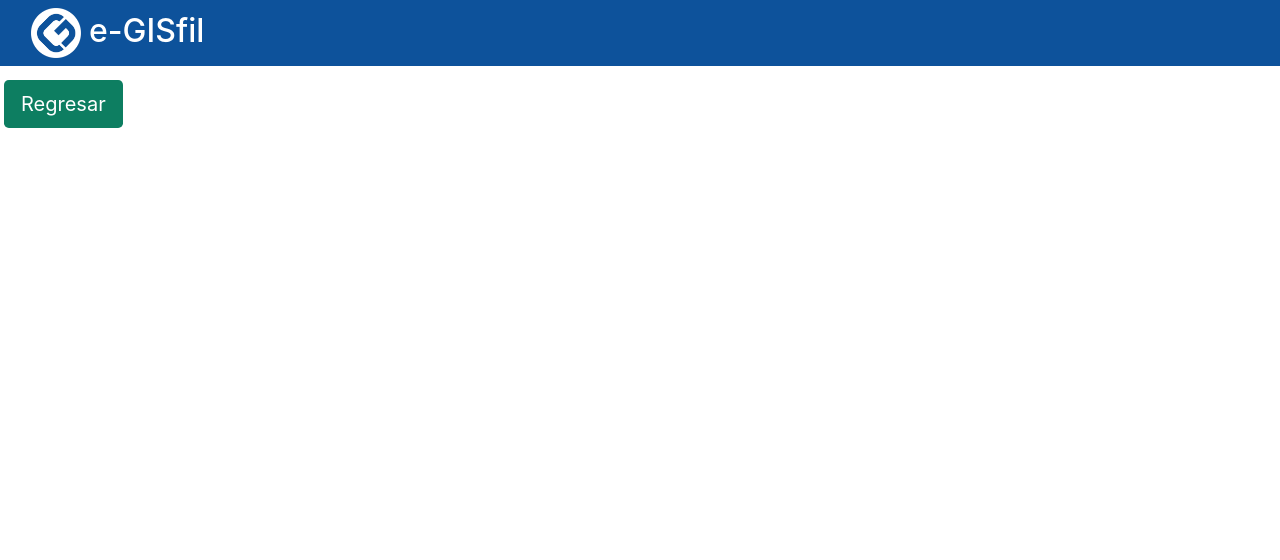
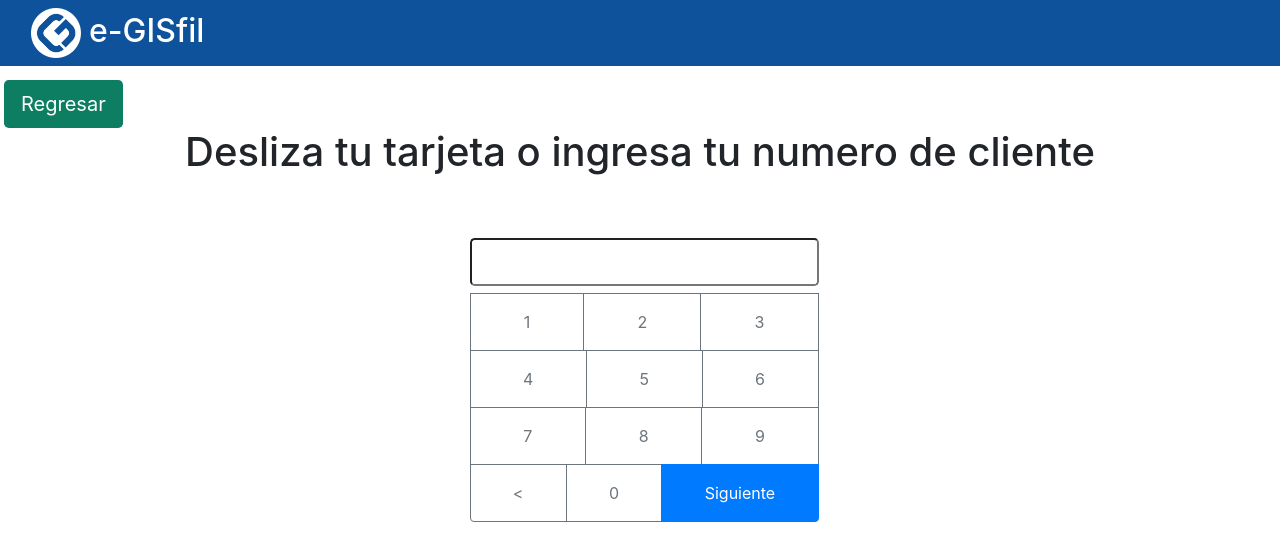
Before and after one commit to NoePerezFab/e-gisfil-turnador-frontend, a React (Create React App) app: page /#/numcliente in a window 1280 px wide. Before the commit this address led to /#/servicios. Shown: the top 560 px of the page. Built offline with nearby package versions, Linux system fonts and the light colour scheme.

Commit message:
Teclado tactil para ingresar numero de cliente, deteccion de numero de tarjeta funcionando, falta arreglar el alert al no encontrar cliente

```diff
--- a/src/App.js
+++ b/src/App.js
@@ -11,7 +11,7 @@ function App() {
   const [servicios, setservicios] = useState([])
   const [ticket, setticket] = useState({})
   const [sucursal, setsucursal] = useState('9999-GISNET')
-  const [ncliente, setncliente] = useState('')
+  const [ncliente, setncliente] = useState(null)
   return (
     <>
 
@@ -20,7 +20,7 @@ function App() {
         <Route path="/" element={<Login setsucursal={setsucursal}/>}/>
         <Route path="/app" element={<IsCliente setservicios={setservicios} sucursal={sucursal}/>}/>
         <Route path="/servicios" element={<Servicios servicios={servicios} setticket={setticket} ticket={ticket} sucursal={sucursal} ncliente={ncliente}/>}/>
-        <Route path="/ticket" element={<Ticket ticket={ticket} sucursal={sucursal}/>} />
+        <Route path="/ticket" element={<Ticket ticket={ticket} sucursal={sucursal} cliente={ncliente}/>} />
         <Route path="/tomarticket" element={<TomarTicket/>}/>
         <Route path="/numcliente" element={<NunCliente setncliente={setncliente}/>}/>
       </Routes>
--- a/src/modules/Login.jsx
+++ b/src/modules/Login.jsx
@@ -1,6 +1,7 @@
 import React, { useEffect, useState } from 'react'
 import { Navigate } from 'react-router-dom'
 import Menu from './Menu'
+
 
 const Login = ({setsucursal}) => {
     const [redirect, setredirect] = useState(false)
@@ -55,10 +56,12 @@ const Login = ({setsucursal}) => {
 
                     }) : <p></p>}
                 </select>
+
                 <button type='submit' className="btn    p-3 mt-3  " style={{background:"#0D7E61",color:"white"}} onClick={getSucursal}>Ingresar</button>
 
             </div>
         </div>
+
         </>:
         <Navigate to={"/app"}/>
     )
--- a/src/modules/NunCliente.jsx
+++ b/src/modules/NunCliente.jsx
@@ -1,21 +1,70 @@
 import React, { useEffect, useRef, useState } from 'react'
 import { Navigate } from 'react-router'
 import Menu from './Menu'
+import Teclado from './Teclado'
 
 const NunCliente = ({setncliente}) => {
     const [red, setred] = useState(0)
     const ntarjetaRef = useRef(null)
-    const nclienteRef = useRef(null)
+    //const nclienteRef = useRef(null)
+    const [alert, setalert] = useState(false)
+    const [numeroaux, setnumeroaux] = useState('')
     useEffect(() => {
         document.getElementById("ntarjeta").focus()
     }, [])
     const regresar = () =>{
         setred(1)
     }
-    const enviar = (e)=>{
+    //ASCII 48 a 57
+    const enviar = async(e)=>{
         e.preventDefault()
-        setncliente(ntarjetaRef.current.value)
+        try{
+        let index
+        for(let i = 0; i< ntarjetaRef.current.value.length;i++){
+            if(ntarjetaRef.current.value.charCodeAt(i) > 47 & ntarjetaRef.current.value.charCodeAt(i) < 58){
+                index = i
+                break
+            }
+        }
+        const numero = ntarjetaRef.current.value.slice(index,index+16)
+        setnumeroaux(numero)
+        const request = {"numero_tarjeta" : numero}
+        const requestJson = JSON.stringify(request)
+
+        const response = await fetch('../gestor/api/buscarcliente',{
+                headers : { 'Content-Type': 'application/json' },
+                method: 'POST',
+                mode: 'cors', // <---
+                cache: 'default',
+                body: requestJson
+              })
+              console.log(response);
+        const responseJson = await response.json()
+        setncliente(responseJson)
+        setred(2)}
+        catch{
+            setalert(true)
+        }
+    }
+    const enviarIngresoManual = async(numero) => {
+        try{
+        const request = {"numero_cliente" : numero}
+        const requestJson = JSON.stringify(request)
+
+        const response = await fetch('../gestor/api/buscarcliente',{
+                headers : { 'Content-Type': 'application/json' },
+                method: 'POST',
+                mode: 'cors', // <---
+                cache: 'default',
+                body: requestJson
+              })
+        const responseJson = await response.json()
+        setncliente(responseJson)
         setred(2)
+            }catch{
+                setalert(true)
+            }
+
     }
 
     return (
@@ -24,17 +73,18 @@ const NunCliente = ({setncliente}) => {
         <Menu/>
         <button type="button" onClick={regresar} className="btn  btn-lg ml-1 " style={{background:"#0D7E61",color:"white",marginTop:"5rem"}}>Regresar</button>
         <div class="d-flex justify-content-center align-items-center flex-column  h-100 w-100 " >
-            <h1>Desliza tu tarjeta o ingresa tu</h1>
-            <div class="d-flex align-items-center flex-column  h-100 w-100" style={{marginTop:"12rem"}} >
+            <h1>Desliza tu tarjeta o ingresa tu numero de cliente</h1>
+            <div class="d-flex align-items-center flex-column  h-100 w-100"  >
             <form onSubmit={enviar}>
             <input type="text" className='' style={{opacity:"0"}} id="ntarjeta" ref={ntarjetaRef} />
             <div class="form-group">
 
-                <label for="exampleInputEmail1" >Numero Cliente</label>
-                <input type="text" className="form-control" id="ncliente"  placeholder="Ingresa tu numero de cliente" ref={nclienteRef}/>
+                <Teclado enviar={enviarIngresoManual}/>
                 <button type='submit' style={{opacity:"0"}}></button>
             </div>
-
+            {alert ? <><div class="alert alert-danger" role="alert">
+                   {numeroaux}
+                </div></> : <></>}
 
             </form>
             </div>
--- a/src/modules/Servicios.jsx
+++ b/src/modules/Servicios.jsx
@@ -1,18 +1,12 @@
-import React, { useEffect, useState } from 'react'
+import React, {  useState } from 'react'
 import { Navigate } from 'react-router-dom'
 import Menu from "./Menu";
 
 
-const Servicios = ({setticket,servicios,sucursal,ncliente}) => {
+const Servicios = ({setticket,servicios,sucursal}) => {
     const [red, setred] = useState(1)
 
-    useEffect(() => {
-      console.log(ncliente);
 
-      return () => {
-
-      }
-    }, [])
 
     const getTurno = async(servicio) =>{
         const ticketrequest = {"servicio" : servicio,"id_sucursal" : sucursal.id}
--- /dev/null
+++ b/src/modules/Teclado.jsx
@@ -0,0 +1,50 @@
+import React, { useRef } from 'react'
+
+
+const Teclado = ({enviar}) => {
+        const numeroRef = useRef(null)
+      const inputKey = (e) =>{
+            document.getElementById("code").focus()
+            const aux = numeroRef.current.value
+            numeroRef.current.value = aux + e.target.value
+      }
+      const del = () =>{
+        document.getElementById("code").focus()
+        numeroRef.current.value = numeroRef.current.value.slice(0,-1)
+      }
+      const enviarManual = () =>{
+          enviar(numeroRef.current.value)
+      }
+  return (
+   <>
+    <div class="btn-group-vertical ml-4 mt-4" role="group" aria-label="Basic example">
+    <div class="btn-group">
+        <input class="text-center form-control-lg mb-2" id="code" ref={numeroRef}/>
+    </div>
+    <div class="btn-group">
+        <button type="button" class="btn btn-outline-secondary py-3" onClick={inputKey} value="1">1</button>
+        <button type="button" class="btn btn-outline-secondary py-3" onClick={inputKey} value="2">2</button>
+        <button type="button" class="btn btn-outline-secondary py-3" onClick={inputKey} value="3">3</button>
+    </div>
+    <div class="btn-group">
+        <button type="button" class="btn btn-outline-secondary py-3" onClick={inputKey} value="4">4</button>
+        <button type="button" class="btn btn-outline-secondary py-3" onClick={inputKey} value="5" >5</button>
+        <button type="button" class="btn btn-outline-secondary py-3" onClick={inputKey} value="6" >6</button>
+    </div>
+    <div class="btn-group">
+        <button type="button" class="btn btn-outline-secondary py-3" onClick={inputKey} value="7">7</button>
+        <button type="button" class="btn btn-outline-secondary py-3" onClick={inputKey} value="8">8</button>
+        <button type="button" class="btn btn-outline-secondary py-3" onClick={inputKey} value="9">9</button>
+    </div>
+    <div class="btn-group">
+        <button type="button" class="btn btn-outline-secondary py-3" onClick={del} >&lt;</button>
+        <button type="button" class="btn btn-outline-secondary py-3" onClick={inputKey} value="0" >0</button>
+        <button type="button" class="btn btn-primary py-3" onClick={enviarManual}>Siguiente</button>
+    </div>
+</div>
+   </>
+
+  )
+}
+
+export default Teclado
--- a/src/modules/Ticket.jsx
+++ b/src/modules/Ticket.jsx
@@ -1,7 +1,7 @@
 import React, { useEffect, useRef, useState } from 'react'
 import { Navigate } from 'react-router-dom'
 
-const Ticket = ({ticket,sucursal}) => {
+const Ticket = ({ticket,sucursal,cliente}) => {
     const intervalRef = useRef()
     const [datetime, setdatetime] = useState('')
     const [redirect, setredirect] = useState(false)
@@ -26,7 +26,9 @@ const Ticket = ({ticket,sucursal}) => {
             <div class="d-flex justify-content-center align-items-center flex-column   " style={{width:"410px"}}>
             <h3 className='pb-2'>e-GISfil</h3>
             <h3 className='w-100 text-center' style={{background:"#0D529B",color:"#ffffff"}}>GISnet</h3>
-            <h5 className='pt-2'>Bienvenido</h5>
+            {cliente === null ?
+            <h5 className='pt-2'>Bienvenido</h5>:
+            <h5 className='pt-2'>Bienvenido {cliente.nombre}</h5>}
             <h5 className='pb-2'>{sucursal.clave}-{sucursal.nombre}</h5>
             <h1 className='pb-2'>{ticket.turno}</h1>
             <h5 className='text-center pl-5 pr-5'>Favor de esperar turno en la zona de espera</h5>
```
Also changed, not shown: 2 other files (tests, documents, lock files or other folders).
